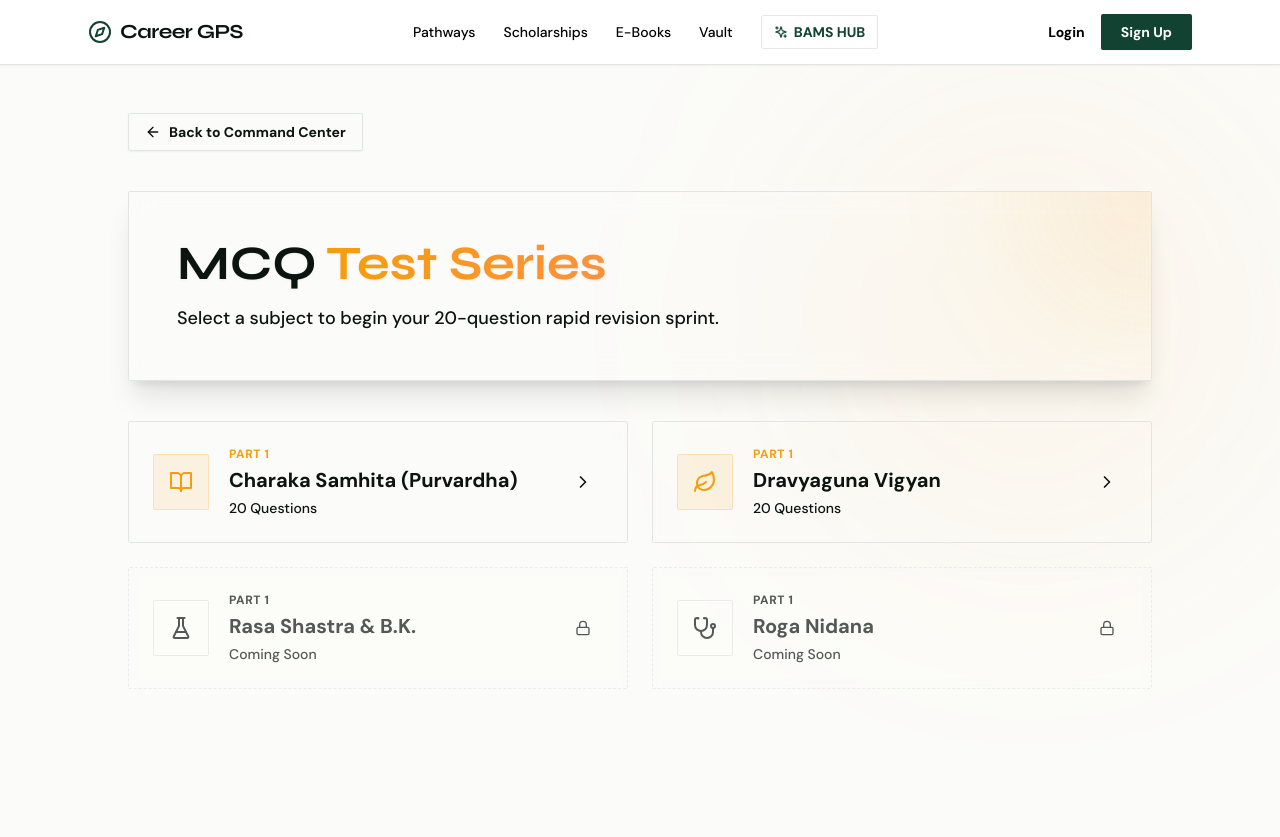
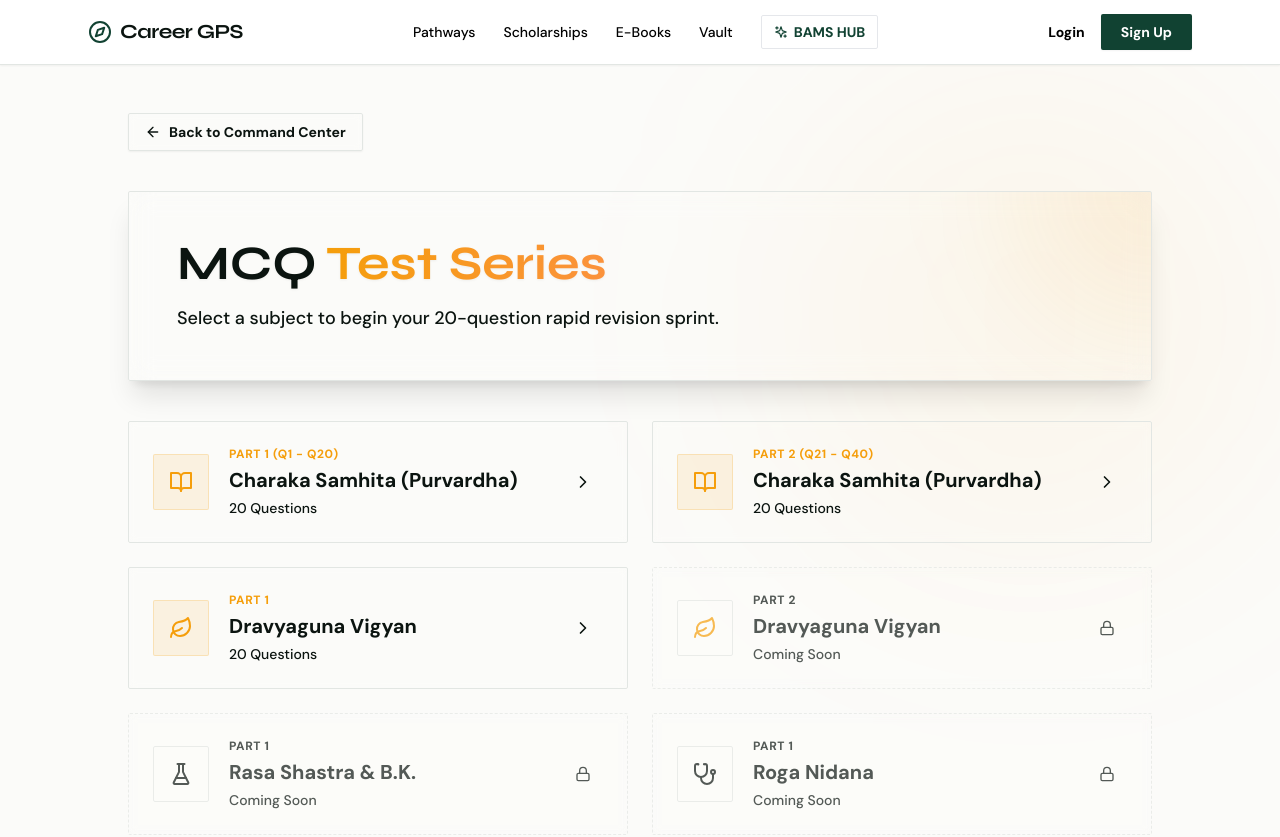
Before and after one commit to SahilDhinwa/Career-gps2.0, a Next.js app: page /mcq-practice in a window 1280 px wide. Shown: the top 837 px of the page. Built offline with nearby package versions, Linux system fonts and the light colour scheme; no server answers.

Commit message:
Update MCQ parts and add new modules

```diff
--- a/app/mcq-practice/page.tsx
+++ b/app/mcq-practice/page.tsx
@@ -7,10 +7,19 @@ const TEST_MODULES = [
   {
     id: "charaka-1",
     title: "Charaka Samhita (Purvardha)",
-    part: "Part 1",
+    part: "Part 1 (Q1 - Q20)",
     questions: "20 Questions",
     icon: <BookOpen className="w-6 h-6 text-amber-500" />,
-    link: "/mcq-practice/charaka-1", // We will build this route next!
+    link: "/mcq-practice/charaka-1",
+    status: "active"
+  },
+  {
+    id: "charaka-2",
+    title: "Charaka Samhita (Purvardha)",
+    part: "Part 2 (Q21 - Q40)",
+    questions: "20 Questions",
+    icon: <BookOpen className="w-6 h-6 text-amber-500" />,
+    link: "/mcq-practice/charaka-2",
     status: "active"
   },
   {
@@ -19,8 +28,17 @@ const TEST_MODULES = [
     part: "Part 1",
     questions: "20 Questions",
     icon: <Leaf className="w-6 h-6 text-amber-500" />,
-    link: "/mcq-practice/dravyaguna-1", // The one we just built!
+    link: "/mcq-practice/dravyaguna-1",
     status: "active"
+  },
+  {
+    id: "dravyaguna-2",
+    title: "Dravyaguna Vigyan",
+    part: "Part 2",
+    questions: "20 Questions",
+    icon: <Leaf className="w-6 h-6 text-amber-500" />,
+    link: "#",
+    status: "locked" // We will unlock this next!
   },
   {
     id: "rasa-1",
```
